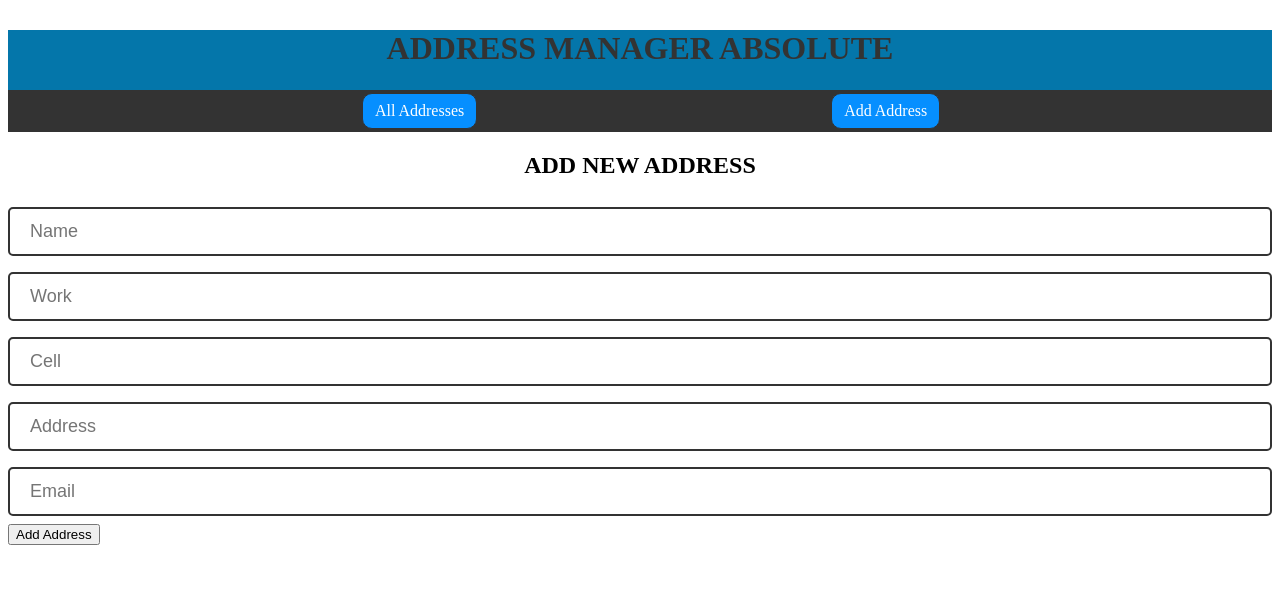
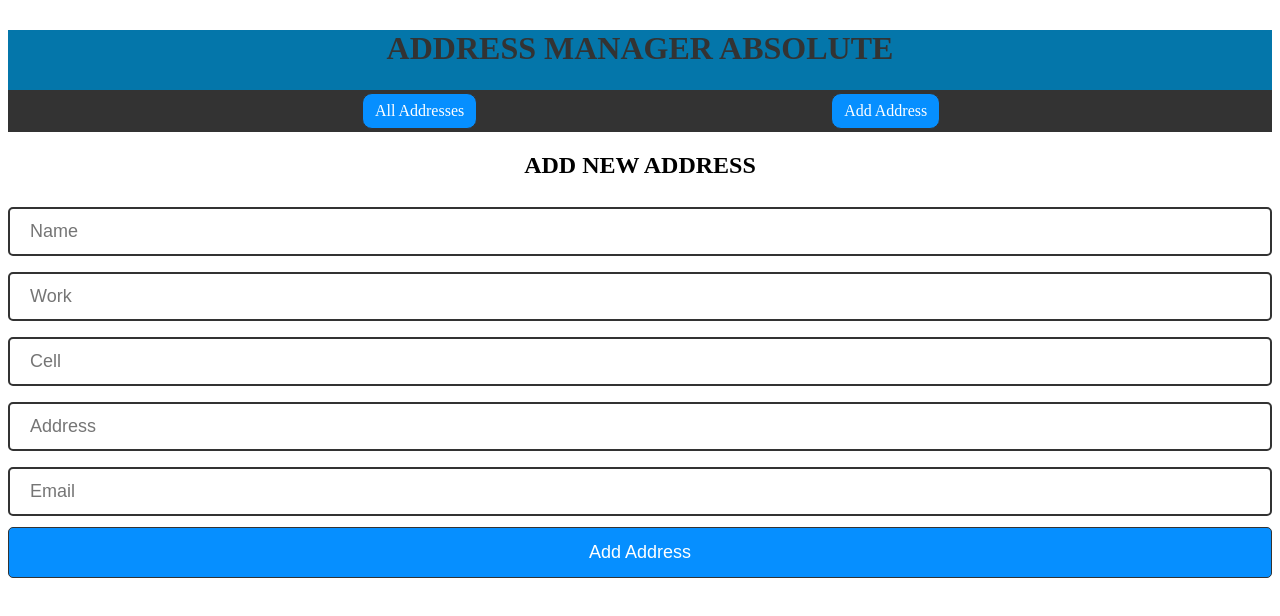
Before and after one commit to PascalOdudigbo/Address-Manager-App, a React (Create React App) app: page /addAddress in a window 1280 px wide. Shown: the top 616 px of the page. Built offline with nearby package versions, Linux system fonts and the light colour scheme; data requests are answered from the project's data file.

Commit message:
added styles for the form button and hover and active events

```diff
--- a/src/index.css
+++ b/src/index.css
@@ -134,3 +134,22 @@
   border-radius: 5px;
   font-size: large;
 }
+
+.form > button{
+  background-color: rgb(6, 143, 255);
+  color: white;
+  padding: 14px 40px;
+  border: 1px solid #333;
+  border-radius: 5px;
+  text-align: center;
+  margin-top: 3px;
+  width: 100%;
+  text-decoration: none;
+  font-style: bold;
+  font-size: large;
+  display: inline-block;
+}
+
+.form > button:hover, .form > button:active{
+  background-color: #04aa36;
+}
```
